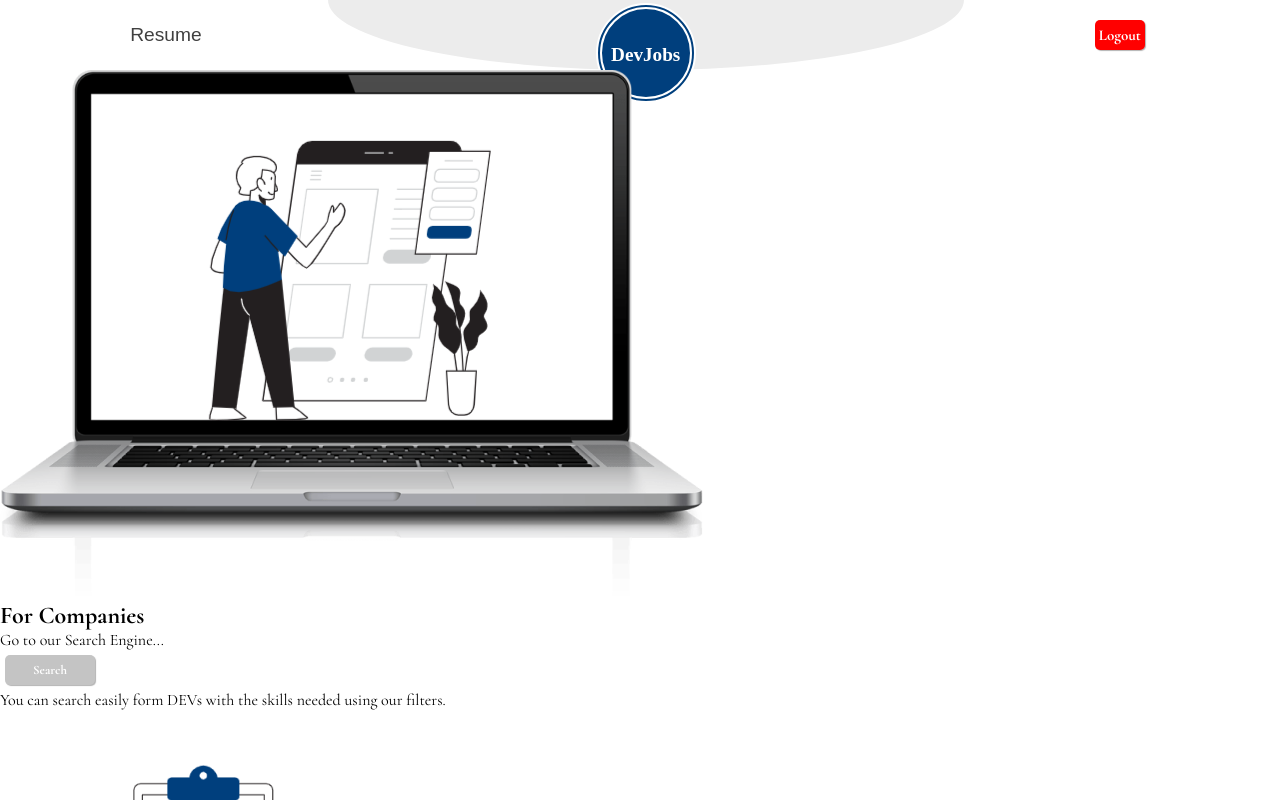
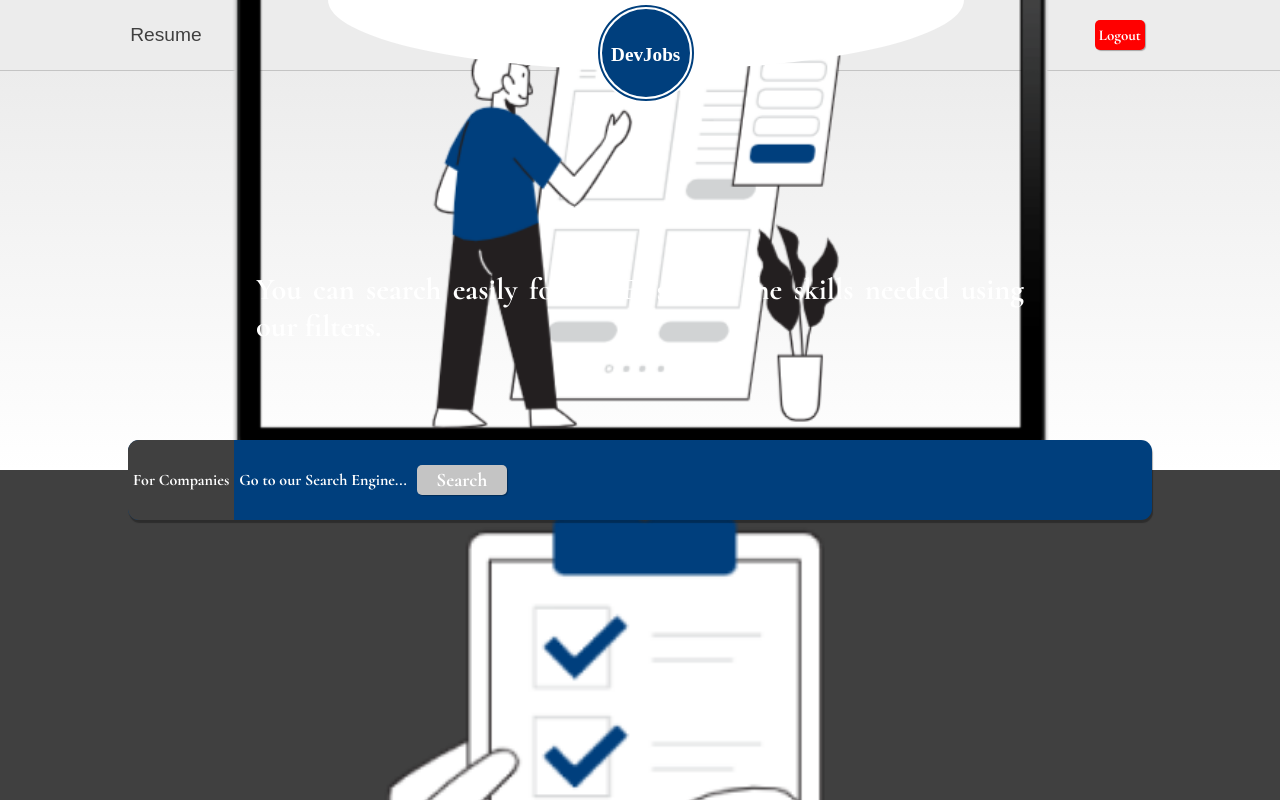
Before and after one commit to brunovcg/devjobs, a React (Create React App) app: page / in a window 1280 px wide. Shown: the top 800 px of the page. Built offline with nearby package versions, Linux system fonts and the light colour scheme; a web font is replaced by a local one.

Commit message:
conflict resolver: styles of home

```diff
--- a/src/components/Header/styles.jsx
+++ b/src/components/Header/styles.jsx
@@ -11,9 +11,8 @@ export const Links = styled(Link)`
   }
 `;
 export const HalfMoon = styled.div`
-  background-color: #ececec;
-
-  z-index: -1;
+  background: var(--white);
+  z-index: 1;
   text-align: center;
   border-radius: 50% / 0 0 100% 100%;
   width: 50%;
@@ -30,6 +29,7 @@ export const Container = styled.div`
   justify-content: space-evenly;
   padding-right: 4px;
   padding-left: 4px;
+  background: #ececec ;
   Link {
     text-decoration: none;
   }
--- a/src/pages/Home/index.jsx
+++ b/src/pages/Home/index.jsx
@@ -3,18 +3,20 @@ import dev from "../../assets/dev.png";
 import resumeHome from "../../assets/resumeHome.png";
 import notebook from "../../assets/notebook.png";
 import { members } from "../../utils/groupMembers";
-import {Container} from './styles'
+import { Container } from "./styles";
 
 export const Home = () => {
   return (
     <Container>
       <section className="presentation">
-        <img src={notebook} alt="" />
+        <figure>
+          <img src={notebook} alt="" />
+        </figure>
       </section>
 
       <section className="forCompanies">
         <div className="companiesTitle">
-            <h2>For Companies</h2>
+          <h2>For Companies</h2>
           <div className="companiesTitleBox">
             <p>Go to our Search Engine...</p>
             <div className="buttonBox">
@@ -26,8 +28,13 @@ export const Home = () => {
         </div>
 
         <div className="companiesText">
-            <p>You can search easily form DEVs with the skills needed using our filters.</p>
+          <p>
+            You can search easily form DEVs with the skills needed using our
+            filters.
+          </p>
+          <figure>
             <img src={resumeHome} alt="resumeHome" />
+          </figure>
         </div>
       </section>
 
@@ -47,17 +54,22 @@ export const Home = () => {
 
       <section className="aboutUs">
         <h2>About Us</h2>
-        <button onClick={() => console.log(members)}>teste</button>
+        <p>Click photos to check linked-in</p>
+
         <div className="group">
           {members.map((item, index) => (
             <div className="groupMember" key={index}>
-              <img src={item.image} alt={item.name} />
-              <div>
+
+              <a href={item.linkedin} target="_blank" rel="noreferrer">
+              <figure>
+                <img src={item.image} alt={item.name} />
+              </figure>
+              </a>
+
                 <p>{item.role}</p>
                 <p>{item.name}</p>
-                <a href={item.role}>Linked-In</a>
               </div>
-            </div>
+
           ))}
         </div>
       </section>
--- a/src/pages/Home/styles.js
+++ b/src/pages/Home/styles.js
@@ -1,6 +1,207 @@
 import styled from "styled-components";
 
+export const Container = styled.main`
+  .presentation {
+    height: 50vh;
+    width: 100vw;
+    background: var(--gradient-white);
+    display: flex;
+    justify-content: center;
+    border-top: 1px solid var(--grey);
 
-export const Container = styled.main`
+    figure {
+      padding-top: 60px;
+      display: flex;
+      justify-content: center;
+      align-items: center;
+      width: 100%;
+      img {
+        width: 80%;
+      }
+    }
+  }
 
-`
+  .forCompanies {
+    background: var(--dark-grey);
+    display: flex;
+    flex-direction: column;
+    align-items: center;
+    height: 70vh;
+    position: relative;
+
+    .companiesTitle {
+      border-radius: 11px;
+      width: 80%;
+      height: 80px;
+      display: flex;
+      background: var(--blue);
+      box-shadow: 1px 3px 1px rgba(0, 0, 0, 0.3);
+      position: absolute;
+      top: -30px;
+
+      h2 {
+        display: flex;
+        align-items: center;
+        text-align: center;
+        background: var(--dark-grey);
+        border-bottom-left-radius: 11px;
+        border-top-left-radius: 11px;
+        color: var(--white);
+        font-size: 1rem;
+        font-family: "Cormorant", serif;
+        padding: 5px;
+      }
+
+      .companiesTitleBox {
+        display: flex;
+        align-items: center;
+        p {
+          color: var(--white);
+          text-align: center;
+          width: 80%;
+          padding: 5px;
+          font-weight: bold;
+        }
+
+        .buttonBox {
+
+          button {
+            font-size: 1.2rem;
+          }
+        }
+      }
+    }
+
+    .companiesText {
+      display: flex;
+      flex-direction: column;
+      align-items: center;
+      justify-content: center;
+      height: 100%;
+
+      p {
+        display: flex;
+        align-items: flex-end;
+        justify-content: center;
+        text-align: justify;
+        height: 50%;
+        width: 75%;
+        color: var(--white);
+        font-size: 1.9rem;
+        font-weight: bold;
+      }
+
+      figure {
+        width: 100%;
+        display: flex;
+        justify-content: center;
+        img {
+          width: 80vw;
+        }
+      }
+    }
+  }
+
+  .forDevs {
+    display: flex;
+    flex-direction: column;
+    align-items: center;
+    height: 85vh;
+    position: relative;
+
+    .forDevsTitle {
+      display: flex;
+      justify-content: center;
+      align-items: center;
+      background: var(--blue);
+      border-radius: 11px;
+      width: 60%;
+      height: 50px;
+      position: absolute;
+
+      top: -20px;
+      h2 {
+        color: var(--white);
+      }
+    }
+
+    .forDevsText {
+      display: flex;
+      flex-direction: column;
+      align-items: center;
+      justify-content: center;
+      height: 100%;
+
+      img {
+        width: 80vw;
+      }
+
+      p {
+        width: 75%;
+        text-align: justify;
+        font-size: 1.8rem;
+        color: var(--dark-grey);
+        font-weight: bold;
+      }
+    }
+  }
+
+  .aboutUs {
+    background: var(--dark-grey);
+    height: 80vh;
+    min-height: fit-content;
+
+    h2 {
+      height: 10%;
+      color: var(--white);
+      display: flex;
+      width: 100%;
+      align-items: flex-end;
+      justify-content: center;
+    }
+
+    p {
+      height: 5%;
+      text-align: center;
+      color: var(--white);
+    }
+
+    .group {
+      height: 85%;
+      display: flex;
+      flex-wrap: wrap;
+      justify-content: space-around;
+      align-items: center;
+      padding: 2px;
+      .groupMember {
+        height: 30%;
+        width: 33vw;
+
+        display: flex;
+        flex-direction: column;
+        justify-content: center;
+        align-items: center;
+        text-align: center;
+
+        a {
+          color: var(--grey);
+          height: 60%;
+
+          figure {
+            img {
+              border: 2px solid var(--white);
+              border-radius: 50%;
+              width: 80px;
+            }
+          }
+        }
+
+        p {
+          height: 15%;
+          color: var(--white);
+          font-weight: bold;
+        }
+      }
+    }
+  }
+`;
```
